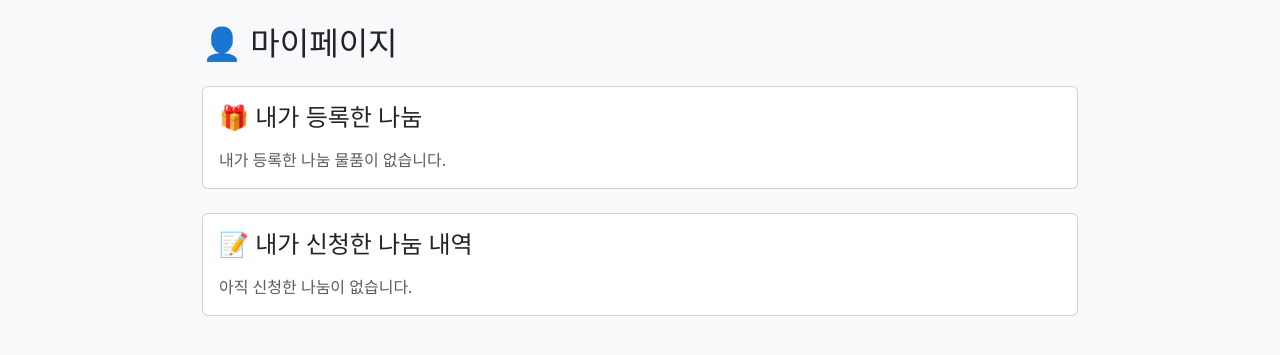
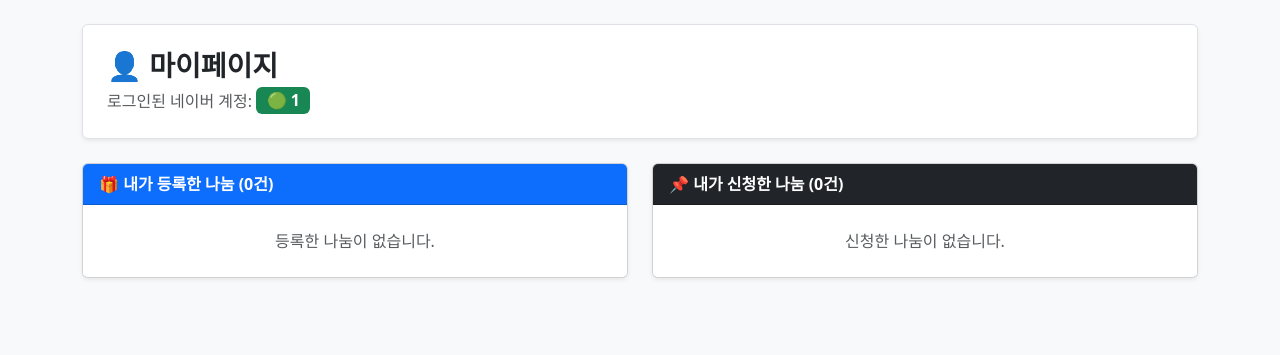
Before and after one commit to pastel1001/StelShare, a Flask app: page /mypage in a window 1280 px wide. Shown: the part 56-411 px from the top of the page. Run offline with Flask 3, Linux system fonts and the light colour scheme; the visitor is signed in with stand-in values (Sample User, id 1).

Commit message:
Update mypage.html

```diff
--- a/templates/mypage.html
+++ b/templates/mypage.html
@@ -1,86 +1,59 @@
 {% extends 'base.html' %}
 {% block content %}
-<div class="container" style="max-width: 900px;">
-  <h2 class="mb-4">👤 마이페이지</h2>
-
-  <!-- 1. 내가 올린 나눔 물품 -->
-  <div class="card mb-4 p-3">
-    <h4 class="mb-3">🎁 내가 등록한 나눔</h4>
-    {% if my_giveaways %}
-    <div class="table-responsive">
-      <table class="table align-middle">
-        <thead>
-          <tr>
-            <th>물품명</th>
-            <th>조건</th>
-            <th>마감일</th>
-            <th>상태</th>
-            <th>당첨자</th>
-            <th>관리</th>
-          </tr>
-        </thead>
-        <tbody>
-          {% for g in my_giveaways %}
-          <tr>
-            <td><b>{{ g.title }}</b></td>
-            <td>{{ g.min_months }}개월 / 주접({% if g.require_comment %}O{% else %}X{% endif %})</td>
-            <td>{{ g.end_date.strftime('%Y-%m-%d %H:%M') }}</td>
-            <td>
-              {% if g.status == '진행중' %}
-              <span class="badge bg-success">진행중</span>
-              {% else %}
-              <span class="badge bg-secondary">마감</span>
-              {% endif %}
-            </td>
-            <td><small>{{ g.winner_id if g.winner_id else '-' }}</small></td>
-            <td><a href="/giveaway/{{ g.id }}" class="btn btn-sm btn-outline-secondary">보기/수정</a></td>
-          </tr>
-          {% endfor %}
-        </tbody>
-      </table>
+<div class="row">
+  <div class="col-12 mb-4">
+    <!-- 로그인한 네이버 계정 정보 상단 좌측 표시 -->
+    <div class="p-4 bg-white rounded shadow-sm border">
+      <h3 class="fw-bold mb-1">👤 마이페이지</h3>
+      <p class="text-muted mb-0">
+        로그인된 네이버 계정: <span class="badge bg-success fs-6">🟢 {{ session.get('user_id') }}</span>
+      </p>
     </div>
-    {% else %}
-    <p class="text-muted mb-0">내가 등록한 나눔 물품이 없습니다.</p>
-    {% endif %}
   </div>
 
-  <!-- 2. 내가 신청한 나눔 내역 -->
-  <div class="card p-3">
-    <h4 class="mb-3">📝 내가 신청한 나눔 내역</h4>
-    {% if my_applications %}
-    <div class="table-responsive">
-      <table class="table align-middle">
-        <thead>
-          <tr>
-            <th>물품명</th>
-            <th>작성한 X 닉네임</th>
-            <th>신분 구분</th>
-            <th>신청일</th>
-            <th>상세</th>
-          </tr>
-        </thead>
-        <tbody>
-          {% for app_item in my_applications %}
-          <tr>
-            <td><b>{{ app_item.giveaway.title }}</b></td>
-            <td>{{ app_item.x_nickname }}</td>
-            <td>
-              {% if app_item.is_student %}
-              <span class="badge bg-info text-dark">학생 (팔로우)</span>
-              {% else %}
-              <span class="badge bg-warning text-dark">성인 (구독)</span>
-              {% endif %}
-            </td>
-            <td>{{ app_item.created_at.strftime('%Y-%m-%d') }}</td>
-            <td><a href="/giveaway/{{ app_item.giveaway_id }}" class="btn btn-sm btn-outline-primary">이동</a></td>
-          </tr>
-          {% endfor %}
-        </tbody>
-      </table>
+  <!-- 내가 등록한 나눔 -->
+  <div class="col-md-6 mb-4">
+    <div class="card shadow-sm h-100">
+      <div class="card-header bg-primary text-white fw-bold">
+        🎁 내가 등록한 나눔 ({{ my_giveaways|length }}건)
+      </div>
+      <ul class="list-group list-group-flush">
+        {% for g in my_giveaways %}
+        <li class="list-group-item d-flex justify-content-between align-items-center">
+          <div>
+            <span class="badge bg-secondary me-1">{{ g.target_member }}</span>
+            <a href="/giveaway/{{ g.id }}" class="fw-bold text-decoration-none text-dark">{{ g.title }}</a>
+            <div class="small text-muted">신청서 총 {{ g.applications|length }}개 접수됨</div>
+          </div>
+          <a href="/giveaway/{{ g.id }}" class="btn btn-sm btn-outline-primary">신청자 목록 확인</a>
+        </li>
+        {% else %}
+        <li class="list-group-item text-center text-muted py-4">등록한 나눔이 없습니다.</li>
+        {% endfor %}
+      </ul>
     </div>
-    {% else %}
-    <p class="text-muted mb-0">아직 신청한 나눔이 없습니다.</p>
-    {% endif %}
+  </div>
+
+  <!-- 내가 신청한 나눔 -->
+  <div class="col-md-6 mb-4">
+    <div class="card shadow-sm h-100">
+      <div class="card-header bg-dark text-white fw-bold">
+        📌 내가 신청한 나눔 ({{ my_applications|length }}건)
+      </div>
+      <ul class="list-group list-group-flush">
+        {% for app in my_applications %}
+        <li class="list-group-item d-flex justify-content-between align-items-center">
+          <div>
+            <a href="/giveaway/{{ app.giveaway.id }}" class="fw-bold text-decoration-none text-dark">{{ app.giveaway.title }}</a>
+            <div class="small text-muted">대상: {{ app.giveaway.target_member }} | 상태: {{ app.giveaway.status }}</div>
+          </div>
+          <a href="/giveaway/{{ app.giveaway.id }}" class="btn btn-sm btn-outline-secondary">상세 보기</a>
+        </li>
+        {% else %}
+        <li class="list-group-item text-center text-muted py-4">신청한 나눔이 없습니다.</li>
+        {% endfor %}
+      </ul>
+    </div>
   </div>
 </div>
 {% endblock %}
```
